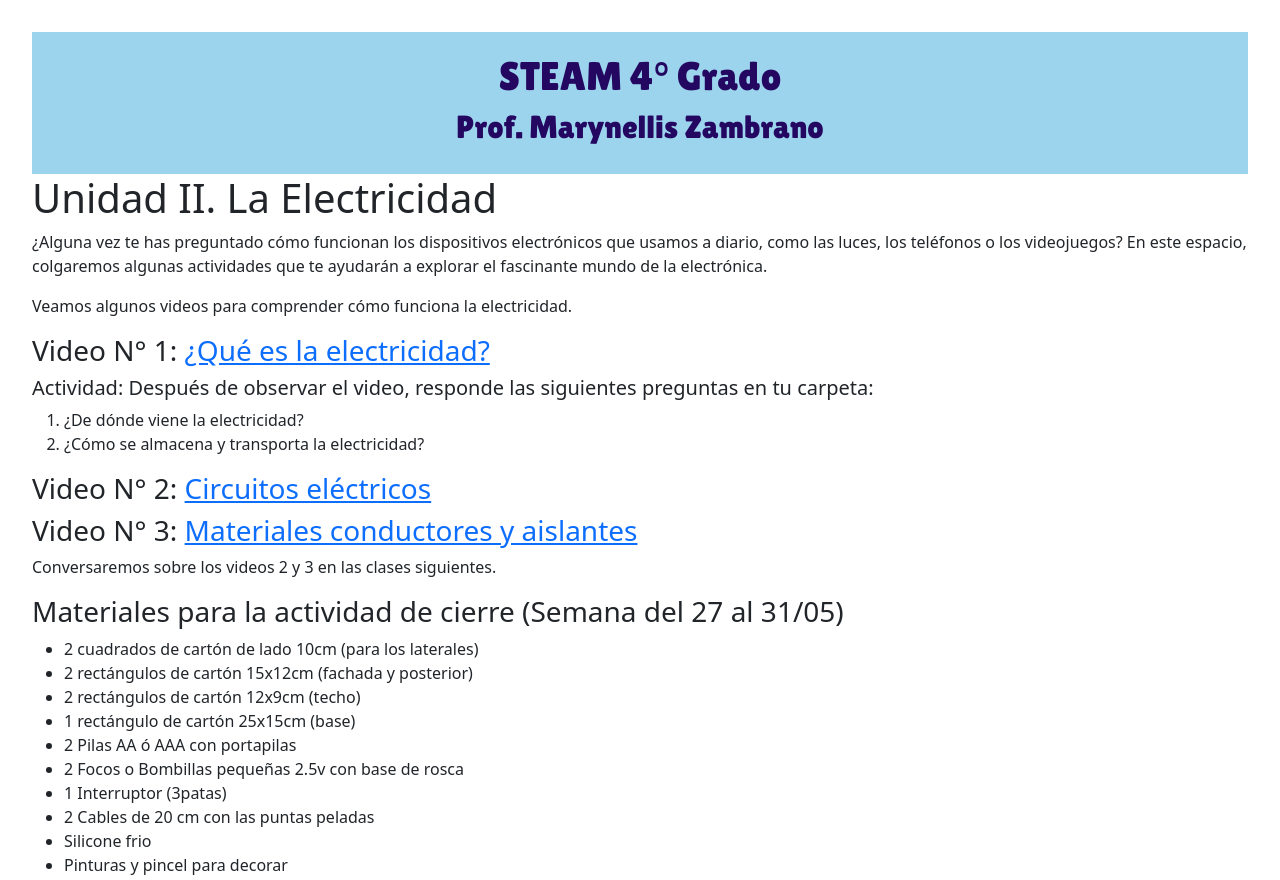
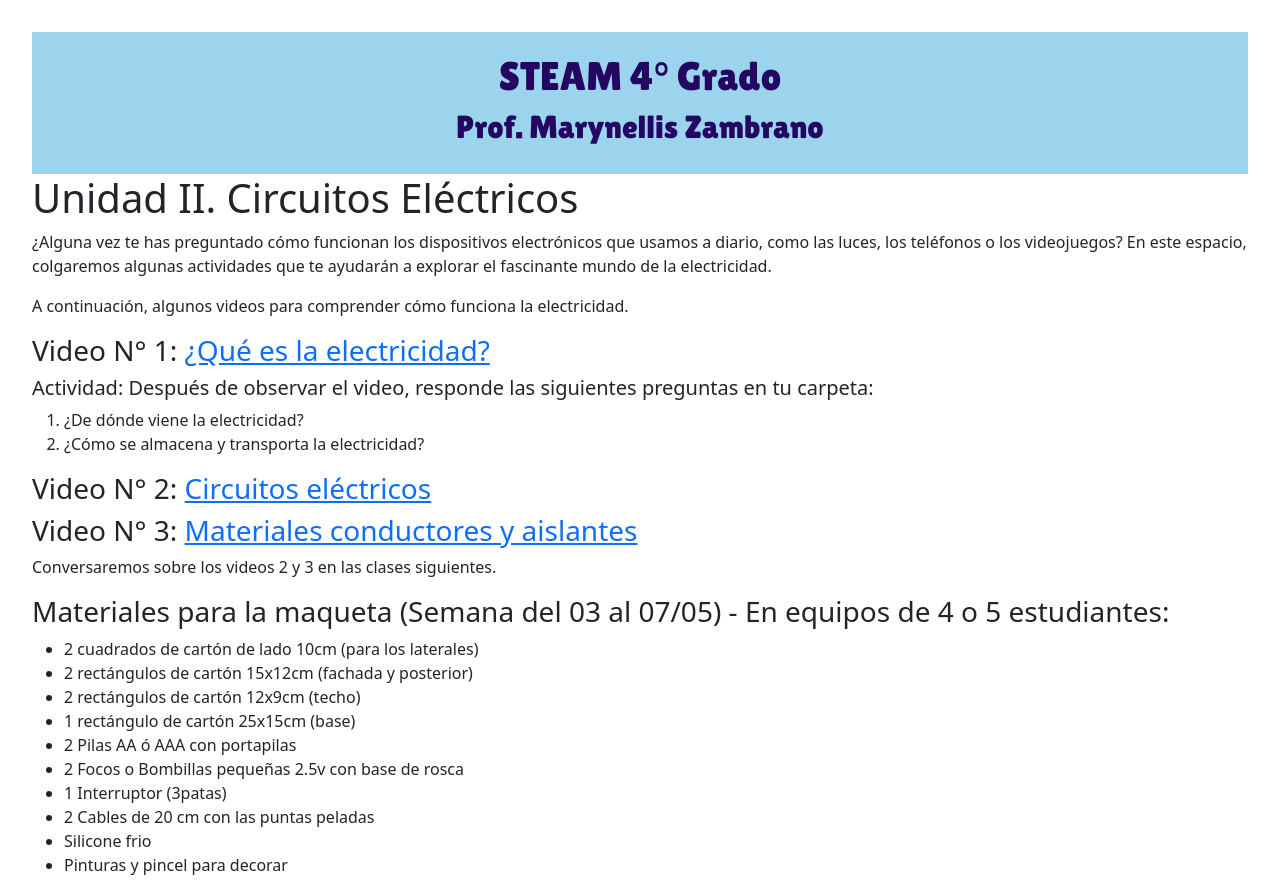
Before and after one commit to calasanz2024/STEAM4, a plain HTML site: page index.html in a window 1280 px wide. Shown: the top 880 px of the page. Drawn offline with nearby package versions, Linux system fonts and the light colour scheme; a web font is replaced by a local one.

Commit message:
Add files via upload

```diff
--- a/index.html
+++ b/index.html
@@ -34,10 +34,10 @@
     <h2>Prof. Marynellis Zambrano</h2>
   </header>
   <!--PRINCIPAL-->
-  <h1>Unidad II. La Electricidad</h1>
-  <p>¿Alguna vez te has preguntado cómo funcionan los dispositivos electrónicos que usamos a diario, como las luces, los teléfonos o los videojuegos? En este espacio, colgaremos algunas actividades que te ayudarán a explorar el fascinante mundo de la electrónica.</p>
+  <h1>Unidad II. Circuitos Eléctricos</h1>
+  <p>¿Alguna vez te has preguntado cómo funcionan los dispositivos electrónicos que usamos a diario, como las luces, los teléfonos o los videojuegos? En este espacio, colgaremos algunas actividades que te ayudarán a explorar el fascinante mundo de la electricidad.</p>
 
-  <p>Veamos algunos videos para comprender cómo funciona la electricidad.</p>
+  <p>A continuación, algunos videos para comprender cómo funciona la electricidad.</p>
   <h3>Video N° 1: <a href="https://www.youtube.com/watch?v=ovrgMD6tEm8&t">¿Qué es la electricidad?</a></h3>
   <h5>Actividad: Después de observar el video, responde las siguientes preguntas en tu carpeta:</h5>
   <ol>
@@ -47,7 +47,7 @@
   <h3>Video N° 2: <a href="https://youtu.be/r6SWnW0EUDI?si=7I46SxEsZ1kLWx5S">Circuitos eléctricos</a></h3>
   <h3>Video N° 3: <a href="https://www.youtube.com/watch?v=a4mY3YMNLz8">Materiales conductores y aislantes</a></h3>
   <p>Conversaremos sobre los videos 2 y 3 en las clases siguientes.</p>
-  <h3>Materiales para la actividad de cierre (Semana del 27 al 31/05)</h3>
+  <h3>Materiales para la maqueta (Semana del 03 al 07/05) - En equipos de 4 o 5 estudiantes:</h3>
   <ul>
     <li>2 cuadrados de cartón de lado 10cm (para los laterales)</li>
     <li>2 rectángulos de cartón 15x12cm (fachada y posterior)</li>
```
